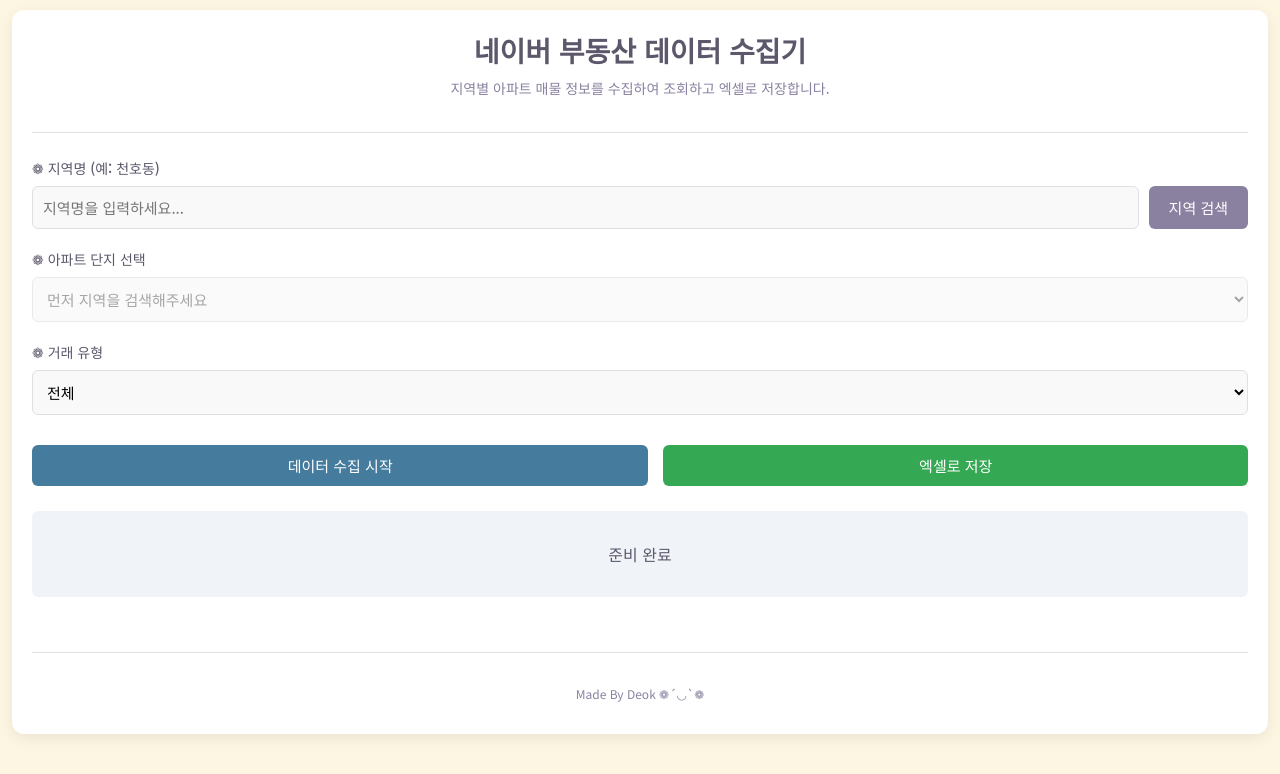
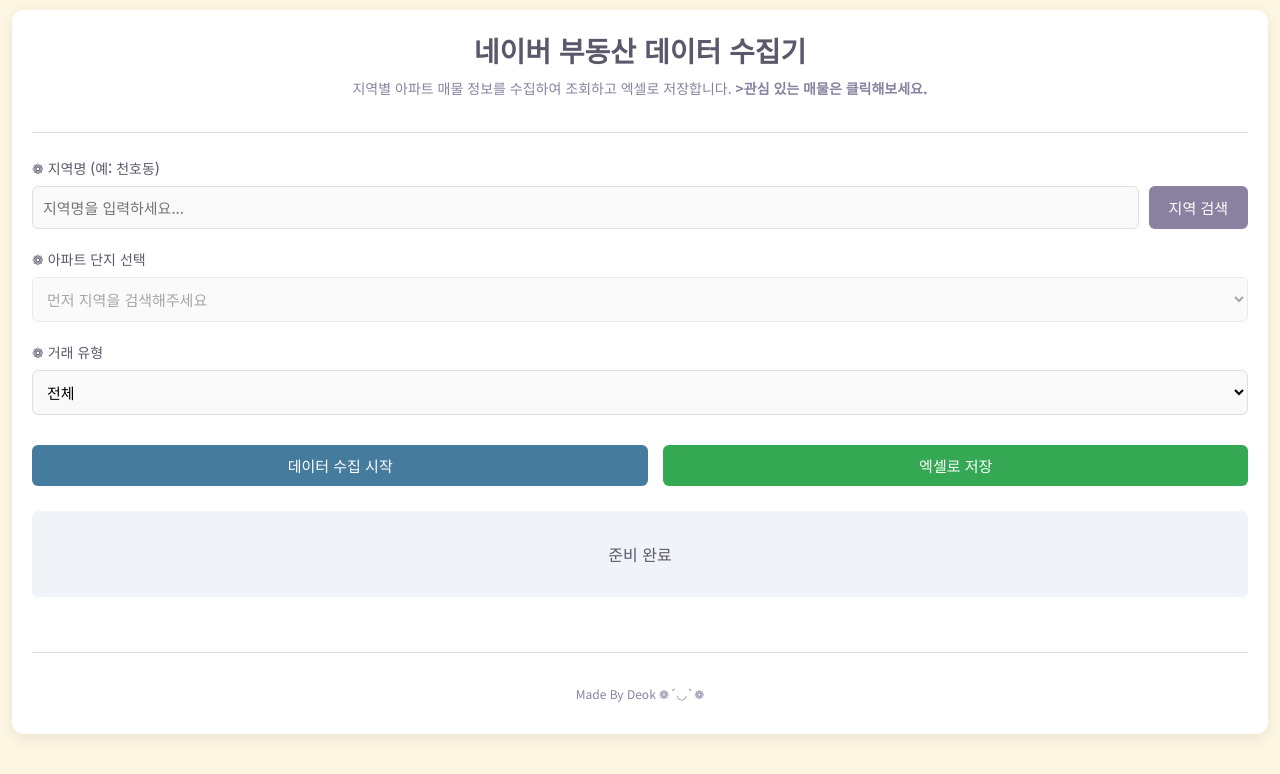
Before and after one commit to AI-Deokslife/Naver, a website: page public/index.html in a window 1280 px wide. Drawn offline with Linux system fonts and the light colour scheme.

Commit message:
Update index.html

```diff
--- a/public/index.html
+++ b/public/index.html
@@ -11,7 +11,7 @@
     <div class="container">
         <header>
             <h1>네이버 부동산 데이터 수집기</h1>
-            <p>지역별 아파트 매물 정보를 수집하여 조회하고 엑셀로 저장합니다.</p>
+            <p>지역별 아파트 매물 정보를 수집하여 조회하고 엑셀로 저장합니다. <b>>관심 있는 매물은 클릭해보세요.</b </p>
         </header>
 
         <main>
```
